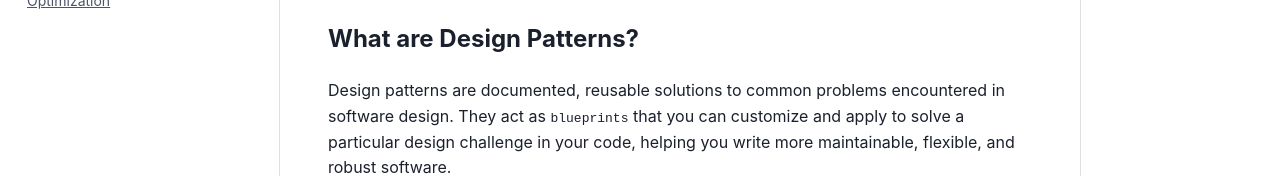
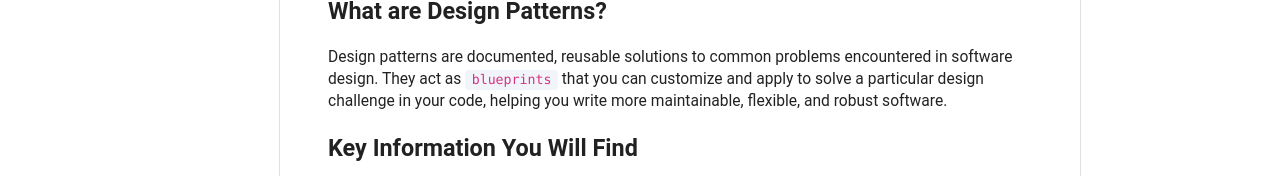
Before and after one commit to hgq287/hgq287.github.io, a Next.js app: page /blog in a window 1280 px wide. Shown: the part 338-514 px from the top of the page. Built offline with nearby package versions, Linux system fonts and the light colour scheme.

Commit message:
feat: update global font family

```diff
--- a/package.json
+++ b/package.json
@@ -31,7 +31,6 @@
     "@types/react": "^19",
     "@types/react-dom": "^19",
     "@types/react-syntax-highlighter": "^15.5.13",
-    "autoprefixer": "^10.4.22",
     "eslint": "^9",
     "eslint-config-next": "16.0.3",
     "gh-pages": "^6.3.0",
--- a/public/content/education.mdx
+++ b/public/content/education.mdx
@@ -5,5 +5,3 @@
 _Bachelor of Engineering (BE), Computer Engineering_
 📍 Ho Chi Minh City, Vietnam
 📅 2006 – 2011
-
-<hr style="border: none; border-top: 1px solid #e0e0e0; width: 50%; margin: 0;" />
--- a/src/styles/blog.module.css
+++ b/src/styles/blog.module.css
@@ -1,7 +1,6 @@
 :root {
   --sticky-top-offset: 74px;
   --border-color: #e0e0e0;
-  --font-family-base: -apple-system, BlinkMacSystemFont, "Segoe UI", Roboto, Helvetica, Arial, sans-serif;
 }
 
 .blogLayout {
@@ -9,7 +8,6 @@
   grid-template-columns: 280px 1fr 200px;
   max-width: 1400px;
   margin: 0 auto;
-  font-family: var(--font-family-base);
 }
 
 @media (max-width: 1024px) {
@@ -32,8 +30,6 @@
 /* --- Main Content Column --- */
 .mainContent {
   padding: 40px 48px;
-  line-height: 1.6;
-  color: #1a202c;
 }
 
 /* --- Minimap Column --- */
--- a/src/styles/globals.css
+++ b/src/styles/globals.css
@@ -5,19 +5,35 @@
   --color-accent: #ccc;
   --accent-fg-color: #526cfe;
   --tag-line: #555;
+  --font-mono: SFMono-Regular, Consolas, Liberation Mono, Menlo, monospace;
+  --font-sans: "Roboto", -apple-system, BlinkMacSystemFont, Helvetica, Arial, sans-serif;
 }
 
 [data-theme='light'] {
   --color-bg: #ffffff;
-  --color-text: #000000;
+  --color-text: #000000de;
   --color-divider: rgba(0, 0, 0, 0.1);
 }
 
 body {
   margin: 0;
+  font-size: 0.975rem;
   background-color: var(--color-bg);
   color: var(--color-text);
-  font-family: system-ui, sans-serif;
+  font-family: var(--font-sans);
+  line-height: 1.4;
+
+}
+
+code {
+  font-family: var(--font-mono);
+  background-color: #f1f5f9;
+  color: #d63384;
+  padding: 0.15rem 0.4rem;
+  border-radius: 4px;
+  font-size: 0.85em;
+  font-weight: 500;
+  word-break: break-word;
 }
 
 .header {
```
Also changed, not shown: 1 other file (tests, documents, lock files or other folders).
